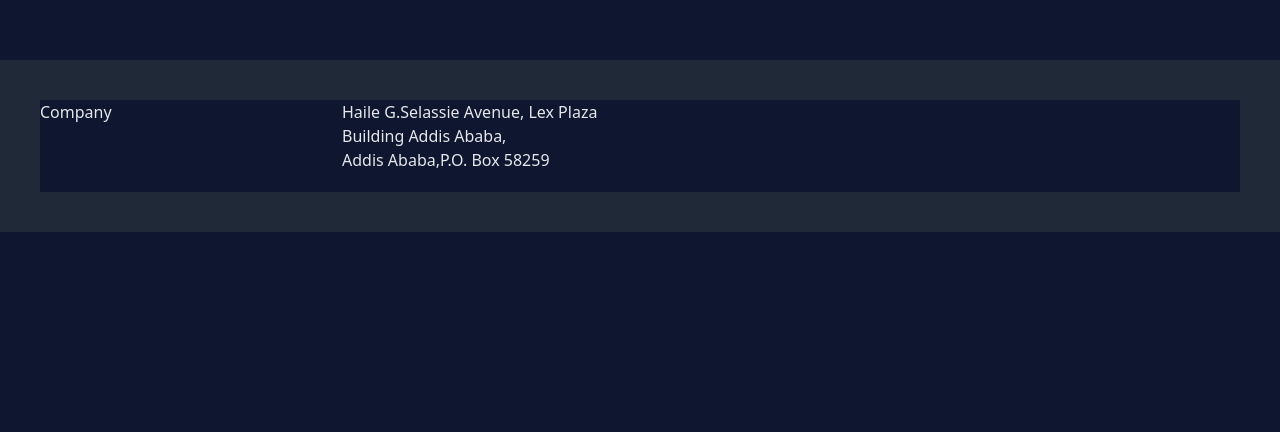
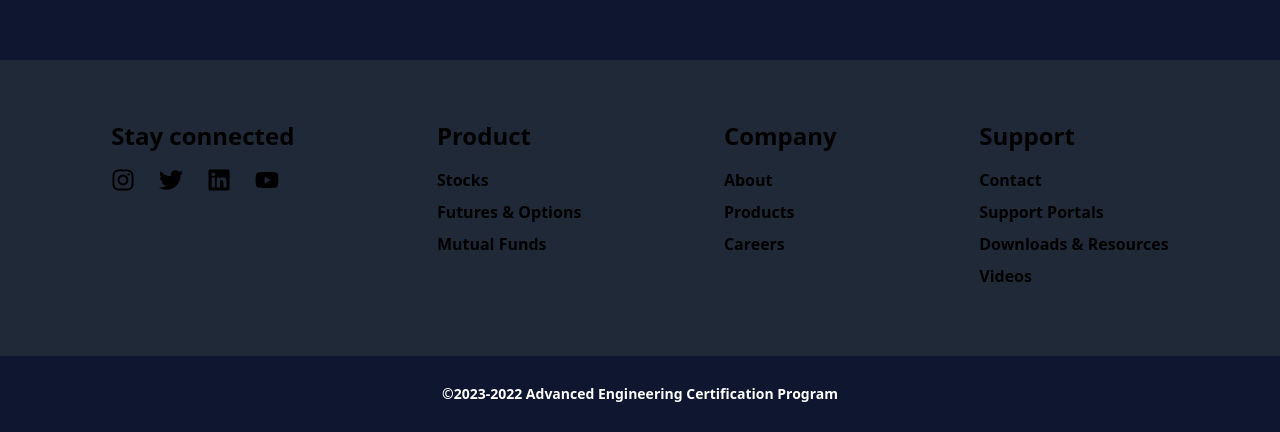
Before and after one commit to yibrino/ASQ, a Next.js app: page / in a window 1280 px wide. Shown: the part 837-1269 px from the top of the page. Before the commit the page ends 1069 px from the top, so only its background shows below. Built offline with nearby package versions, Linux system fonts and the light colour scheme.

Commit message:
added footer component

```diff
--- a/src/app/footer.js
+++ b/src/app/footer.js
@@ -1,23 +1,79 @@
 import React from "react";
+import { FaInstagram } from "react-icons/fa";
+import { FaTwitter } from "react-icons/fa";
+import { FaLinkedin } from "react-icons/fa";
+import { FaYoutube } from "react-icons/fa";
 
-function footer() {
+function Footer() {
   return (
-    <div class="p-10 bg-gray-800 text-gray-200">
-      <div class="max-w-7xl mx-auto">
-        <div class="grid grid-cols-1 md:grid-cols-2 lg:grid-cols-4 gap-2">
-          <div class="mb-5">
-            <h4>Company</h4>
-          </div>
-          <div class="mb-5">
-            Haile G.Selassie Avenue, Lex Plaza Building Addis Ababa,
-            <br />
-            Addis Ababa,P.O. Box 58259
-            <br />
-          </div>
+    <>
+      <div className="bg-gray-800 w-full flex md:flex-row flex-col justify-around items-start p-10">
+        <div className="p-5 ">
+          <ul>
+            <p className=" font-bold text-2xl pb-4">Stay connected</p>
+            <div className="flex gap-6 pb-5">
+              <FaInstagram className="text-2xl cursor-pointer hover:text-yellow-600" />
+              <FaTwitter className="text-2xl cursor-pointer hover:text-blue-600" />
+              <FaLinkedin className="text-2xl cursor-pointer hover:text-blue-600" />
+              <FaYoutube className="text-2xl cursor-pointer hover:text-red-600" />
+            </div>
+          </ul>
+        </div>
+        <div className="p-5">
+          <ul>
+            <p className="  font-bold text-2xl pb-4">Product</p>
+            <li className="  text-md pb-2 font-semibold hover:text-blue-600 cursor-pointer">
+              Stocks
+            </li>
+            <li className=" text-md pb-2 font-semibold hover:text-blue-600 cursor-pointer">
+              Futures & Options
+            </li>
+            <li className="text-md pb-2 font-semibold hover:text-blue-600 cursor-pointer">
+              Mutual Funds
+            </li>
+          </ul>
+        </div>
+        <div className="p-5">
+          <ul>
+            <p className="  font-bold text-2xl pb-4">Company</p>
+            <li className="text-md pb-2 font-semibold hover:text-blue-600 cursor-pointer">
+              About
+            </li>
+            <li className="text-md pb-2 font-semibold hover:text-blue-600 cursor-pointer">
+              Products
+            </li>
+
+            <li className="text-md pb-2 font-semibold hover:text-blue-600 cursor-pointer">
+              Careers
+            </li>
+          </ul>
+        </div>
+        <div className="p-5">
+          <ul>
+            <p className="  font-bold text-2xl pb-4">Support</p>
+            <li className="text-md pb-2 font-semibold hover:text-blue-600 cursor-pointer">
+              Contact
+            </li>
+            <li className="text-md pb-2 font-semibold hover:text-blue-600 cursor-pointer">
+              Support Portals
+            </li>
+            <li className="text-md pb-2 font-semibold hover:text-blue-600 cursor-pointer">
+              Downloads & Resources
+            </li>
+            <li className="text-md pb-2 font-semibold hover:text-blue-600 cursor-pointer">
+              Videos
+            </li>
+          </ul>
         </div>
       </div>
-    </div>
+      <div className="flex flex-col justify-center items-center text-center  p-5 bg-gray-798">
+        <h1 className=" text-white p-2  text-sm font-semibold transition-colors duration-300 lg:px-3 md:mx-2  font-semibold">
+          ©2023-2022 Advanced Engineering Certification Program
+          <span className="hover:text-blue-600 font-semibold cursor-pointer"></span>
+        </h1>
+      </div>
+    </>
   );
 }
 
-export default footer;
+export default Footer;
--- a/src/app/globals.css
+++ b/src/app/globals.css
@@ -1,9 +1,7 @@
 @tailwind base;
 @tailwind components;
 @tailwind utilities;
-* {
-  background: #0e1630;
-}
+
 #nav {
   color: white;
 }
--- a/src/app/header/header.js
+++ b/src/app/header/header.js
@@ -44,7 +44,7 @@
               <Link
                 key={i}
                 href={href}
-                class="p-2 text-sm font-semibold uppercase transition-colors duration-300 lg:px-3 md:mx-2 hover:text-primary-green"
+                class="p-2 transition-colors duration-300 border-b border-transparent border-solid hover:border-green-600  text-sm font-semibold  hover:border-green-600 uppercase transition-colors duration-300 lg:px-3 md:mx-2 hover:text-primary-green"
               >
                 {name}
               </Link>
--- a/src/app/layout.js
+++ b/src/app/layout.js
@@ -4,12 +4,12 @@
 
 export default function RootLayout({ children }) {
   return (
-    <div id="app">
+    <div class="bg-[#0e1630]">
       <div id="nav" class="sticky text-white left-0 right-0 top-0 z-50">
         <Header />
       </div>
       {children}
-      <Footer />
+      <Footer id="footer" />
     </div>
   );
 }
```
Also changed, not shown: 1 other file (tests, documents, lock files or other folders).
